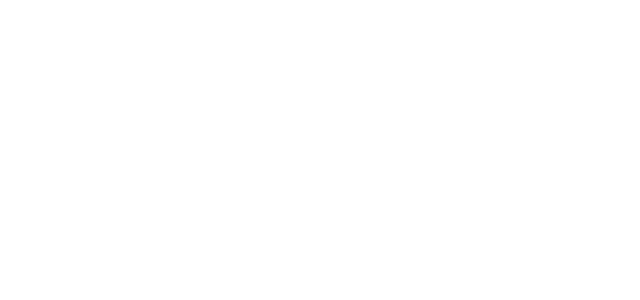
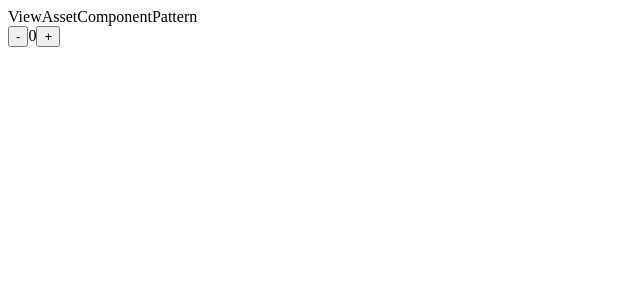
Before and after one commit to glor-git/react-design-pattern, a React (Create React App) app: page /3 in a window 1280 px wide. Before the commit this address had no page. Shown: the top 300 px of the page, without its empty margins (0-640 px from the left). Built offline with nearby package versions, Linux system fonts and the light colour scheme.

Commit message:
View Asset Pattern 공부

```diff
--- a/src/2. ConditionalRenderingPattern/index.js
+++ b/src/2. ConditionalRenderingPattern/index.js
@@ -6,9 +6,10 @@
 
 const CRP4 = crp4(CRP1);
 
-function Index() {
+function ConditionalRendingPattern() {
   return (
     <>
+      ConditionalRendingPattern
       <CRP1 />
       <CRP2 />
       <CRP3 />
@@ -18,4 +19,4 @@
   );
 }
 
-export default Index;
+export default ConditionalRendingPattern;
--- /dev/null
+++ b/src/3. ViewAssetComponentPattern/SpinBox.js
@@ -0,0 +1,14 @@
+import React, { useState } from 'react';
+import SpinBoxView from "./SpinBoxView";
+
+export default function SpinBox() {
+  const [value, setValue] = useState(0);
+
+  const props = {
+    value,
+    onDecrease: () => setValue(value - 1),
+    onIncrease: () => setValue(value + 1),
+  };
+
+  return <SpinBoxView {...props} />;
+};
--- /dev/null
+++ b/src/3. ViewAssetComponentPattern/SpinBoxView.js
@@ -0,0 +1,9 @@
+export default function SpinBoxView({ value, onIncrease, onDecrease }) {
+  return (
+    <div>
+      <button onClick={onDecrease}>-</button>
+      <span>{value}</span>
+      <button onClick={onIncrease}>+</button>
+    </div>
+  )
+}
--- /dev/null
+++ b/src/3. ViewAssetComponentPattern/index.js
@@ -0,0 +1,13 @@
+import React from 'react';
+import SpinBox from "./SpinBox";
+
+function ViewAssetComponentPattern(props) {
+  return (
+    <>
+      ViewAssetComponentPattern
+      <SpinBox />
+    </>
+  );
+}
+
+export default ViewAssetComponentPattern;
--- a/src/Router.js
+++ b/src/Router.js
@@ -1,6 +1,7 @@
 import { BrowserRouter, Routes, Route } from 'react-router-dom';
 import PresentataionalAndContrainerComponentPattern from './1. PresentataionalAndContrainerComponentPattern';
 import ConditionalRenderingPattern from './2. ConditionalRenderingPattern';
+import ViewAssetComponentPattern from "./3. ViewAssetComponentPattern";
 function Router() {
   return (
     <BrowserRouter>
@@ -8,6 +9,8 @@
         <Route path="/" element={<div>react-design-pattern</div>} />
         <Route path="/1" element={<PresentataionalAndContrainerComponentPattern />} />
         <Route path="/2" element={<ConditionalRenderingPattern />} />
+        <Route path="/3" element={<ViewAssetComponentPattern />} />
+
       </Routes>
     </BrowserRouter>
   );
```
Also changed, not shown: 1 other file (tests, documents, lock files or other folders).
